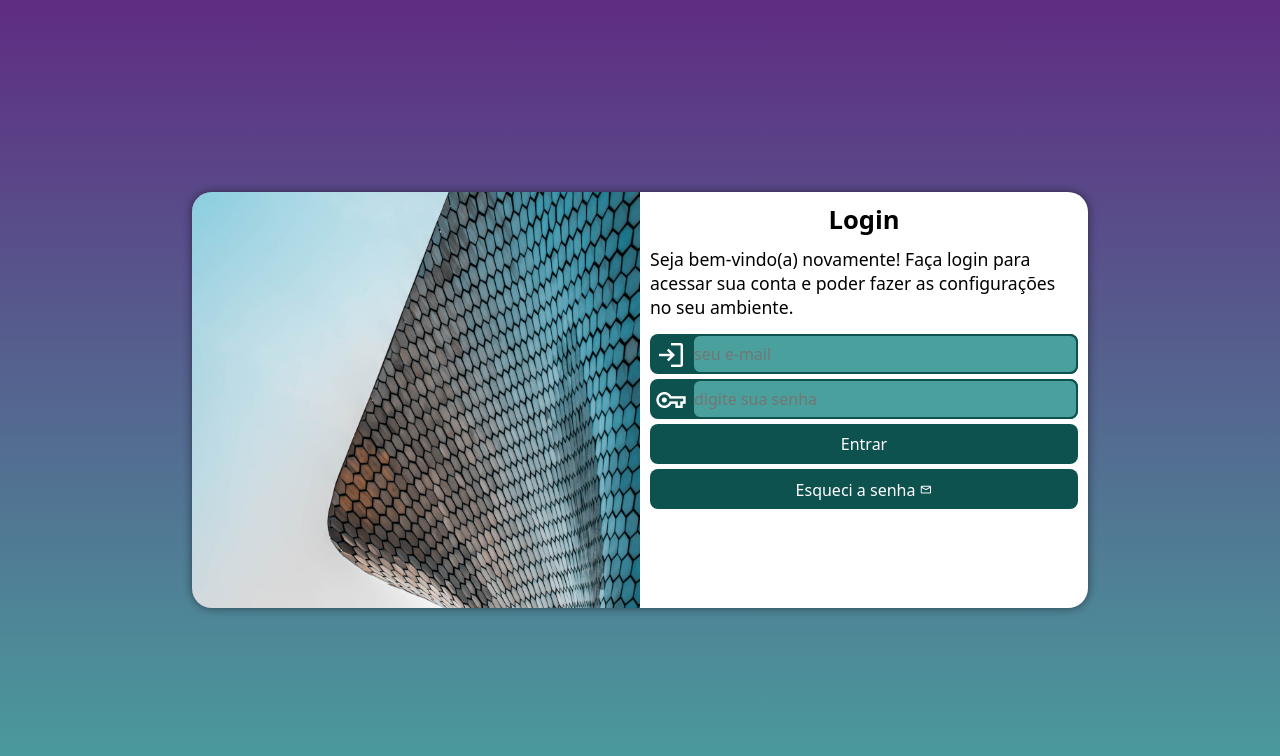
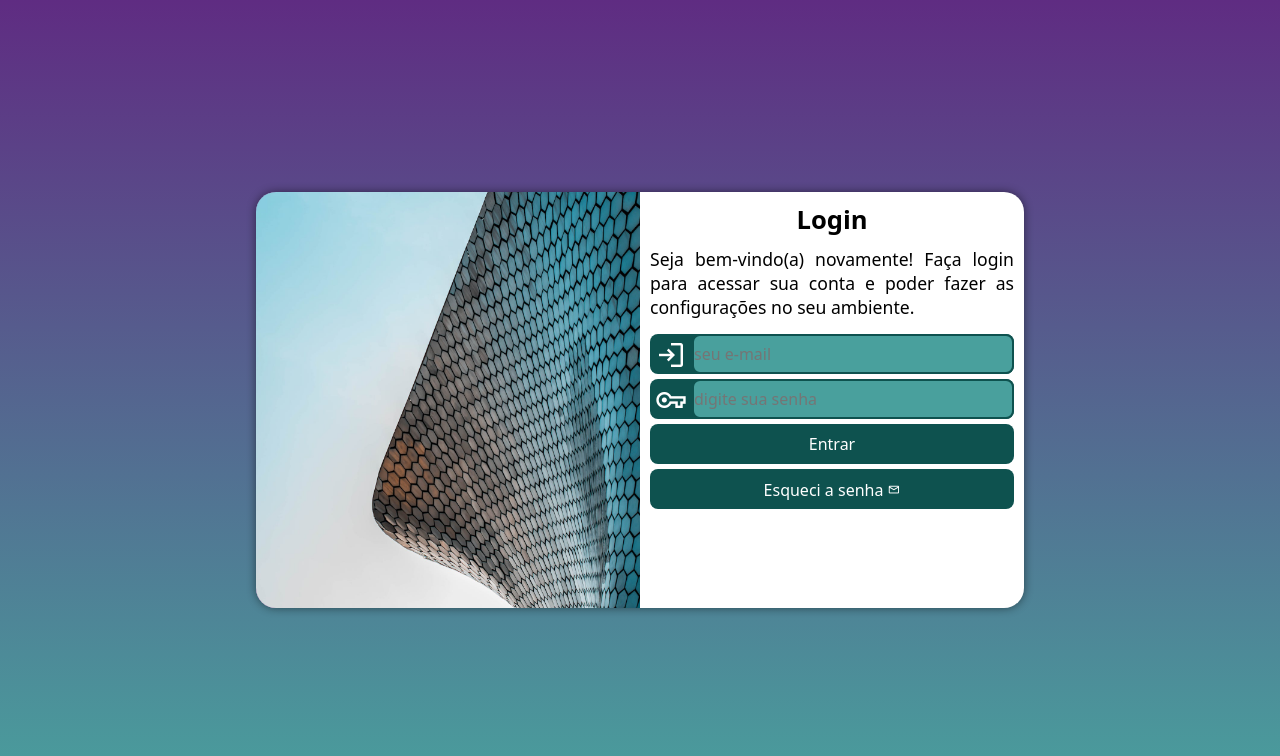
Before and after one commit to cristhoferb/projeto-login, a plain HTML site: page index.html in a window 1280 px wide. Drawn offline with nearby package versions, Linux system fonts and the light colour scheme.

Commit message:
quase finalizado

```diff
--- a/estilos/media-query.css
+++ b/estilos/media-query.css
@@ -1,6 +1,6 @@
 @charset "UTF-8";
 
-@media screen and (min-width: 768px) and (max-width: 991px) {
+@media screen and (min-width: 768px) {
 
     body {
         background-image: linear-gradient(to top, #49a09d, #5f2c82);
@@ -8,7 +8,7 @@
 
     section#login {
         width: 70vw;
-        height: 50vh;
+        height: 50.5vh;
     }
 
     section#login div#imagem {
@@ -34,7 +34,7 @@
     }
 }
 
-@media screen and (min-width: 992px) and (max-width: 1199px) {
+@media screen and (min-width: 992px) {
 
     body {
         background-image: linear-gradient(to top, #49a09d, #5f2c82);
@@ -68,6 +68,19 @@
     }
 }
 
+@media screen and (min-width: 1080px) {
+
+    body {
+        background-image: linear-gradient(to top, #49a09d, #5f2c82);
+    }
+
+    section#login {
+        width: 60vw;
+        height: 52vh;
+    }
+
+}
+
 @media screen and (min-width: 1200px) {
 
     body {
@@ -75,7 +88,7 @@
     }
 
     section#login {
-        width: 70vw;
+        width: 60vw;
         height: 52vh;
     }
 
--- a/estilos/style.css
+++ b/estilos/style.css
@@ -32,7 +32,7 @@ section#login {
 
     background-color: white;
     width: 250px;
-    height: 500px;
+    height: 515px;
     border-radius: 20px;
     overflow: hidden;
     box-shadow: 0px 0px 10px rgba(0, 0, 0, 0.486);
@@ -45,7 +45,7 @@ section#login div#imagem {
     display: block;
     background: #5f2c82 url(../imagens/tela01.jpg) no-repeat right;
     background-size: cover;
-    height: 200px;
+    height: 170px;
 }
 
 section#login div#formulario {
@@ -59,8 +59,9 @@ div#formulario h1 {
 }
 
 div#formulario p {
-    font-size: .8em;
+    font-size: 1em;
     margin-bottom: 15px;
+    text-align: justify;
 }
 
 form div.campo {
```
